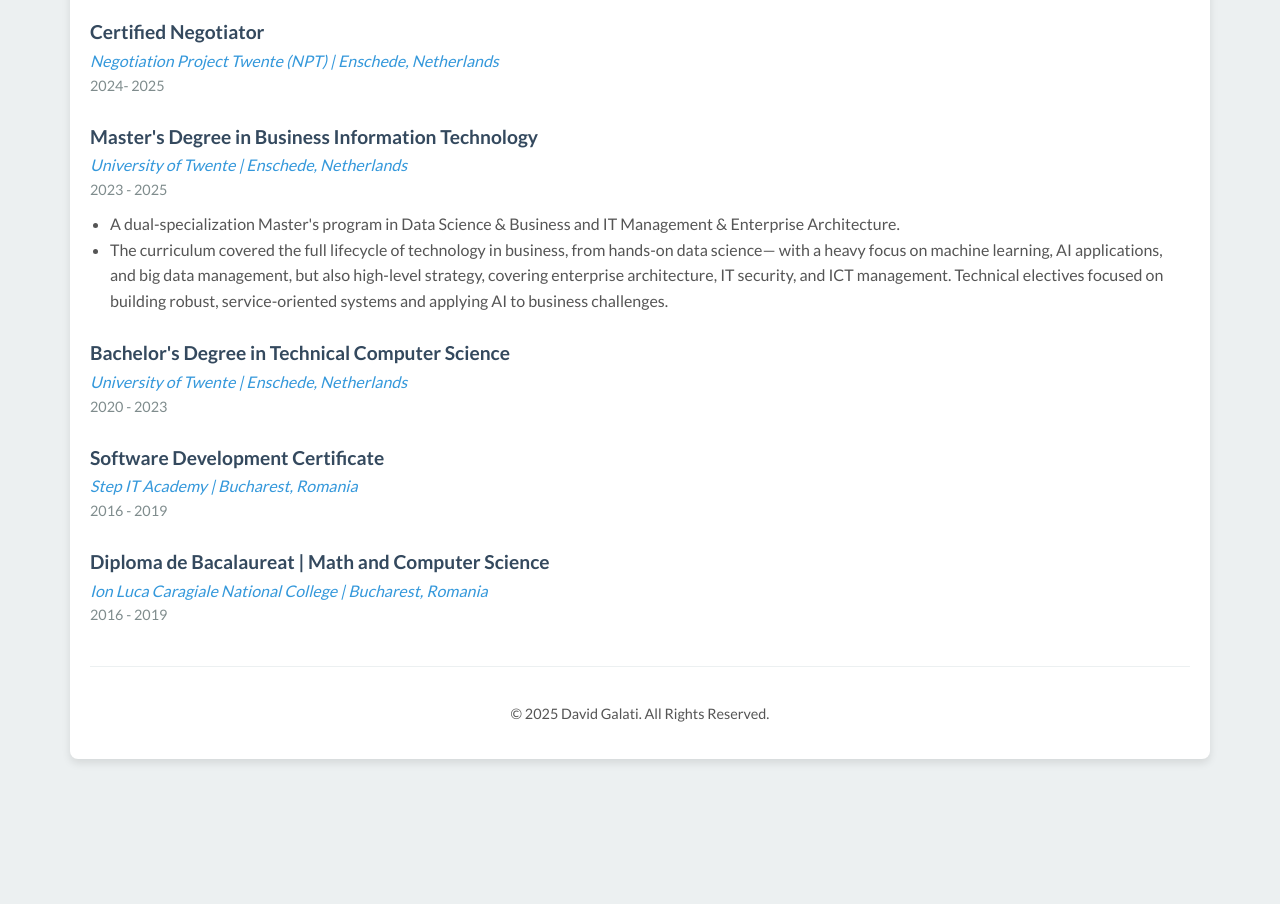
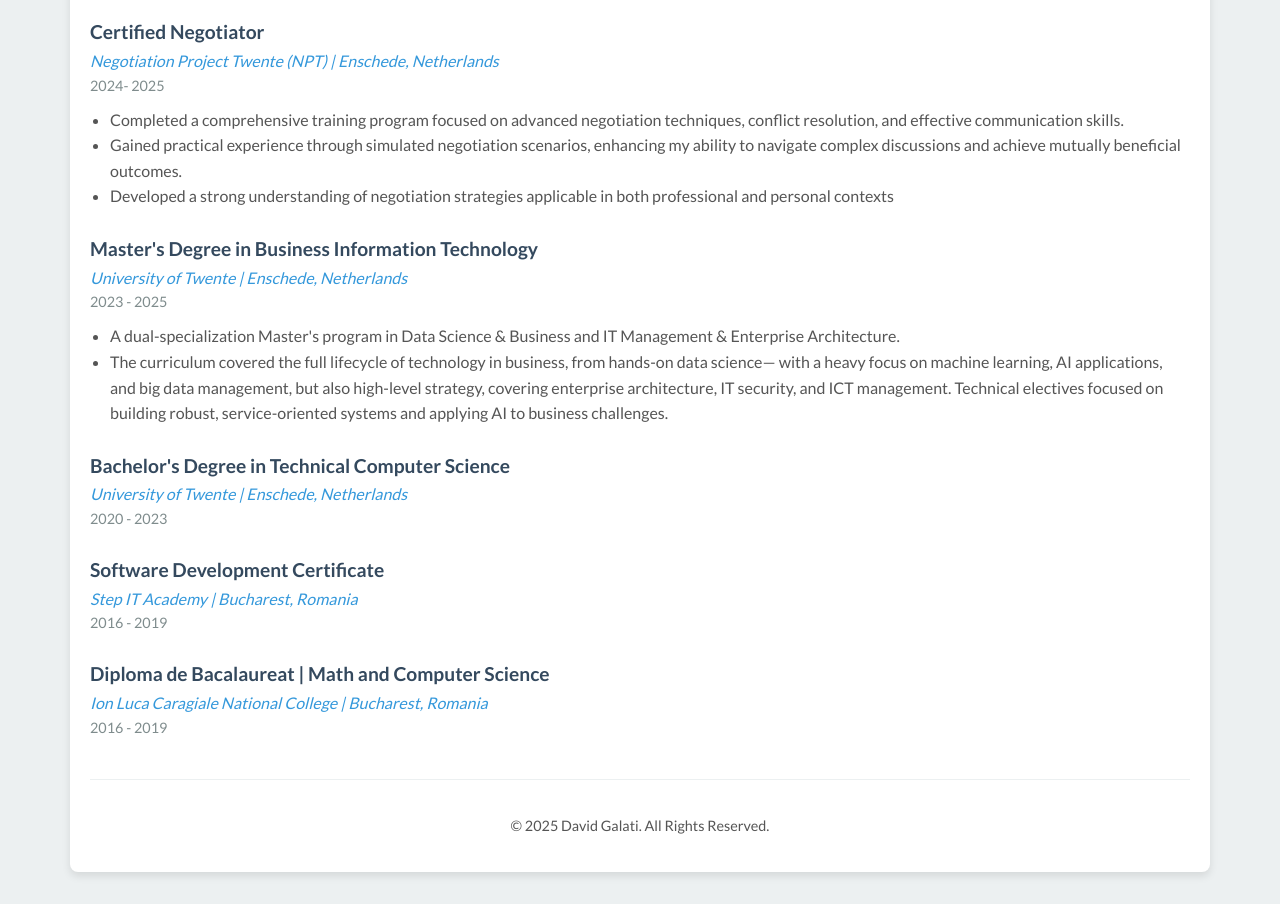
Before and after one commit to LeTartap/resume.davidgalati.nl, a plain HTML site: page index.html in a window 1280 px wide. Shown: the part 2762-3666 px from the top of the page. Before the commit the page ends 3561 px from the top, so only its background shows below. Drawn offline with Linux system fonts and the light colour scheme.

Commit message:
Update index.html

```diff
--- a/index.html
+++ b/index.html
@@ -385,6 +385,13 @@
                     <div class="degree">Certified Negotiator</div>
                     <div class="university">Negotiation Project Twente (NPT) | Enschede, Netherlands</div>
                     <div class="date">2024- 2025</div>
+                    <div class="job-details">
+                        <ul>
+                            <li>Completed a comprehensive training program focused on advanced negotiation techniques, conflict resolution, and effective communication skills.</li>
+                            <li>Gained practical experience through simulated negotiation scenarios, enhancing my ability to navigate complex discussions and achieve mutually beneficial outcomes.</li>
+                            <li>Developed a strong understanding of negotiation strategies applicable in both professional and personal contexts
+                        </ul>
+                    </div>
                 </div>
                 <div class="education-item">
                     <div class="degree">Master's Degree in Business Information Technology</div>
@@ -395,7 +402,6 @@
                             <li>A dual-specialization Master's program in Data Science & Business and IT Management & Enterprise Architecture.</li>
                             <li>The curriculum covered the full lifecycle of technology in business, from hands-on data science— with a heavy focus on machine learning, AI applications, and big data management, but also high-level strategy, covering enterprise architecture, IT security, and ICT management. Technical electives focused on building robust, service-oriented systems and applying AI to business challenges.</li>
                         </ul>
-
                     </div>
 
                 </div>
```
